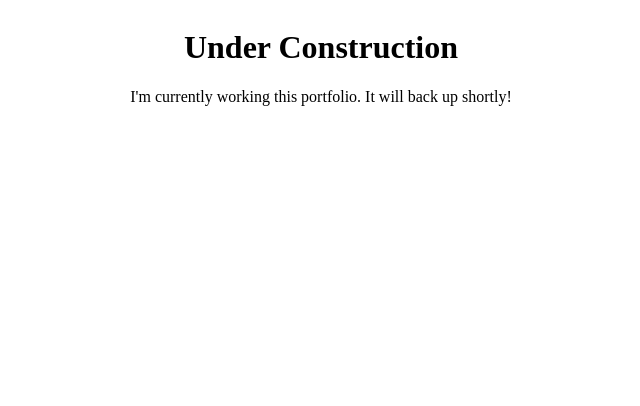
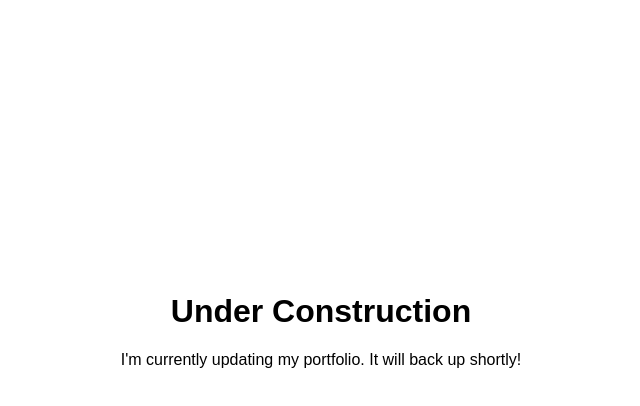
Before and after one commit to MSGuzy/MSGuzy.github.io, a plain HTML site: page index.html in a window 1280 px wide. Shown: the whole page, without its empty margins (319-959 px from the left). Drawn offline with Linux system fonts and the light colour scheme.

Commit message:
final construction box basic

```diff
--- a/index.html
+++ b/index.html
@@ -4,9 +4,9 @@
   <link rel="stylesheet" href="styles.css">
 </head>
 <body>
-<div class="contruction-box">
+<div class="construction-box">
     <h1>Under Construction</h1>
-    <p>I'm currently working this portfolio. It will back up shortly!</p>
+    <p>I'm currently updating my portfolio. It will back up shortly!</p>
 </div>
 </body>
 </html>
--- a/styles.css
+++ b/styles.css
@@ -1,13 +1,14 @@
+/*under construction page*/
 body{
     display: flex;
     justify-content: center;
     align-items: center;
     text-align: center;
+    height: 80vh;
+    font-family: sans-serif;
 }
 
 .construction-box{
-    display: flex;
-    justify-content: center;
-    align-items: center;
+
     text-align: center;
 }
```
